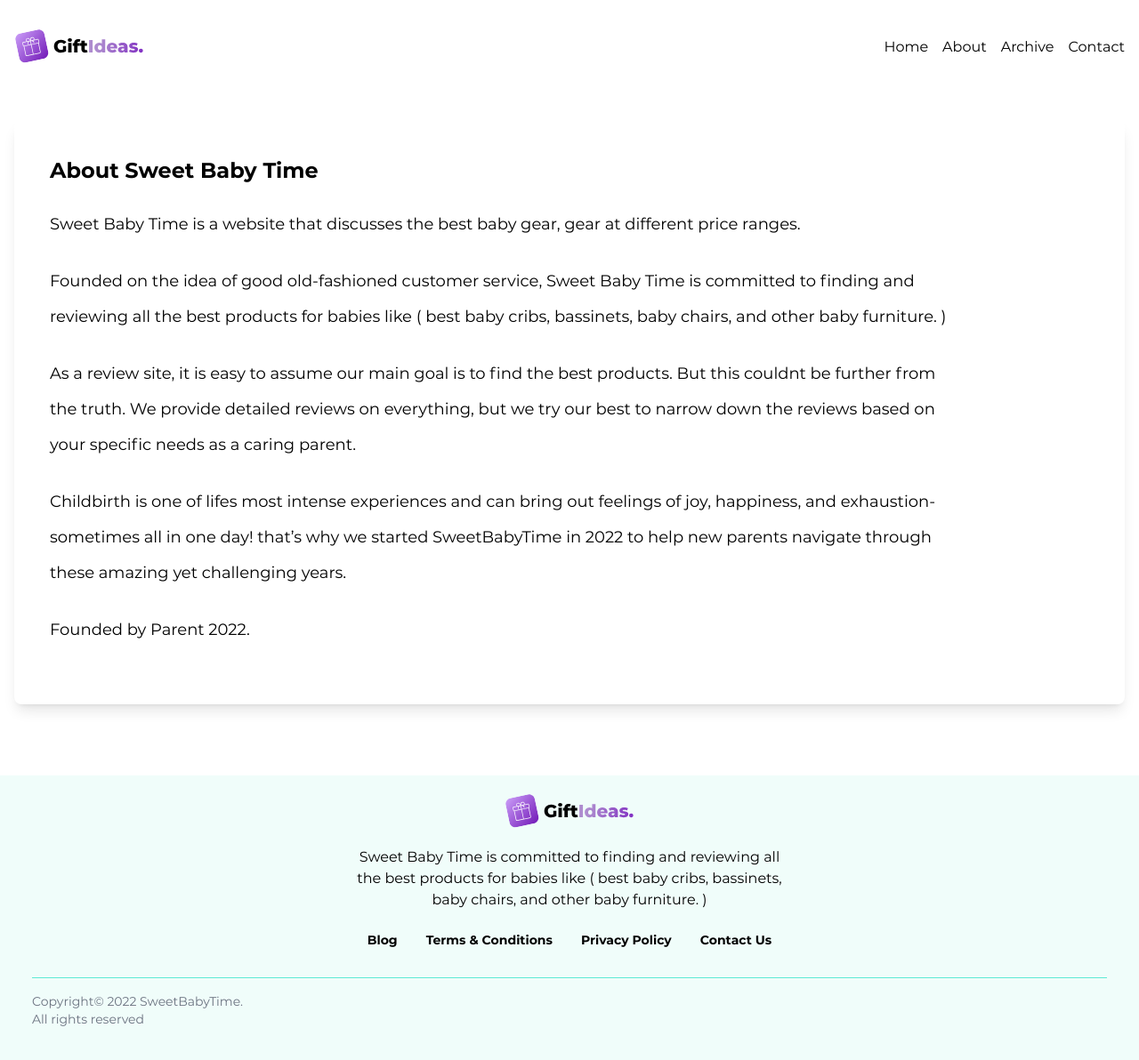
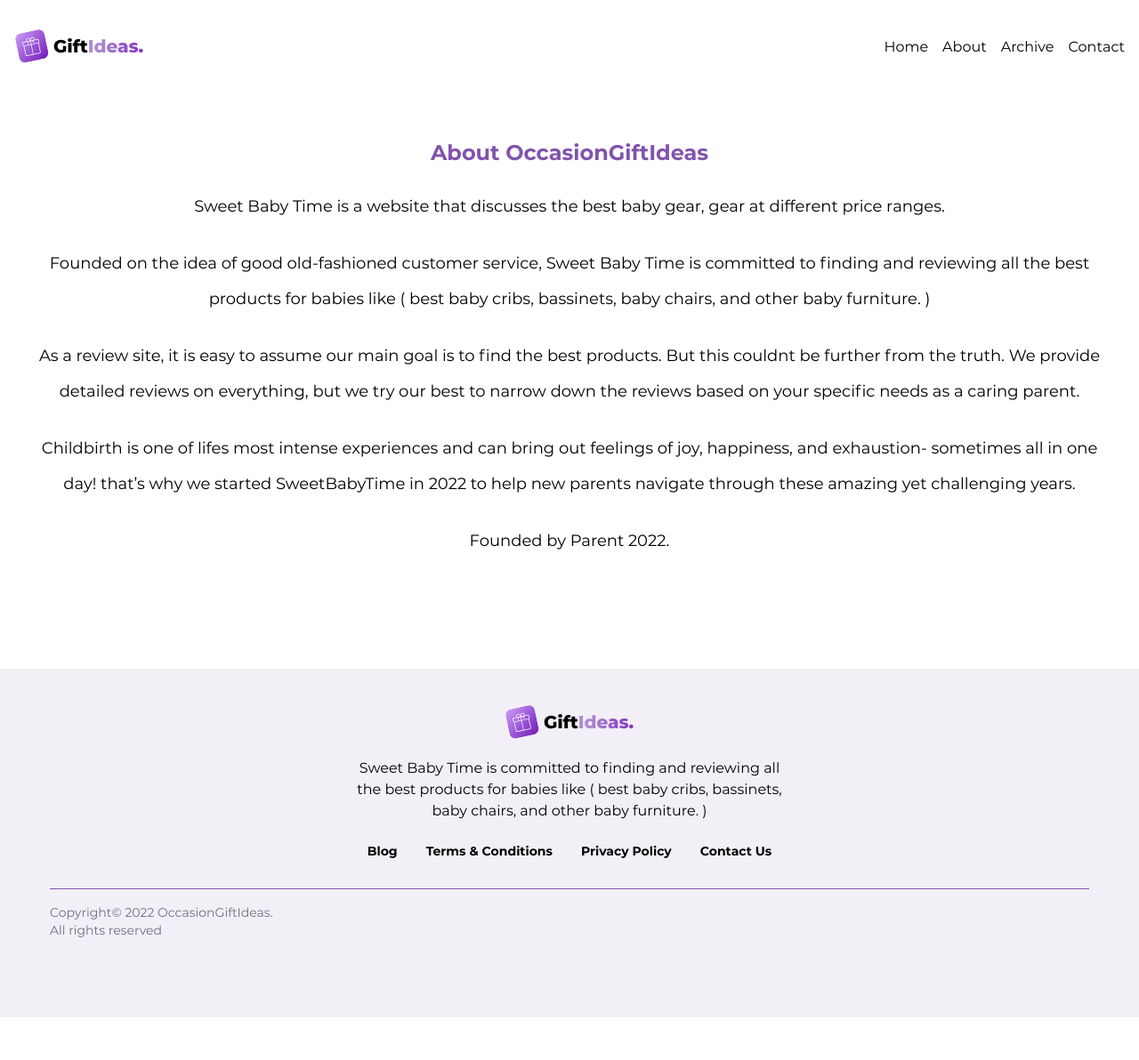
Before and after one commit to BDKoussama/Nextjs-Sanity-Blog, a Next.js app: page /about in a window 1280 px wide. Shown: the top 1192 px of the page at 89% size. After the commit the page ends 1144 px from the top, so only its background shows below. Built offline with nearby package versions, Linux system fonts and the light colour scheme.

Commit message:
updated home & about pages

```diff
--- a/components/Categories.jsx
+++ b/components/Categories.jsx
@@ -4,13 +4,23 @@ import Link from "next/link";
 
 export default function Categories({categories}) {
     return (
-        <div className="bg-white shadow-lg rounded-lg p-8 pb-12 mb-8">
+        <div className="p-8 pb-12 mb-8">
+            <span className="text-xl block mb-8 font-semibold border-b pb-4">Categories</span>
+            {categories.length > 0  && categories.map((category, index) => (
+                <Link key={index} href="/blog/category/[category]"  as={`/blog/category/${category.title}`}>
+                    <a className={`cursor-pointer text-white rounded-full inline-block mr-2 mb-2 py-1 px-3 bg-[#8154ac] transition duration-300 capitalize ease transform hover:bg-[#603d81]`}>{category.title}</a>
+                </Link>
+            ))}
+        </div>
+    )
+}
+
+
+/**<div className="p-8 pb-12 mb-8">
             <span className="text-xl block mb-8 font-semibold border-b pb-4">Categories</span>
             {categories.length > 0  && categories.map((category, index) => (
                 <Link key={index} href="/blog/category/[category]"  as={`/blog/category/${category.title}`}>
                     <a className={`cursor-pointer hover:underline  block ${(index === categories.length - 1) ? 'border-b-0' : 'border-b'} pb-3 mb-3`}>{category.title}</a>
                 </Link>
             ))}
-        </div>
-    )
-}
+        </div> */
--- a/components/Footer.jsx
+++ b/components/Footer.jsx
@@ -5,7 +5,7 @@ import Logo from './svg/Logo';
 
 export default function Footer() {
     return(
-        <footer className="bg-teal-50 p-5 text-center mt-20">
+        <footer className="bg-[#f3eff6] p-10 text-center mt-20">
             <Container>
                 <div className='mx-auto rounded-full mb-5 flex items-center justify-center ' >
                     <Logo />
@@ -27,8 +27,8 @@ export default function Footer() {
                         <Link href='/contact'><a className="hover:underline align-middle font-semibold cursor-pointer">Contact Us</a></Link>
                     </li>
                 </ul>
-                <div className='border-t mt-8 border-teal-300 text-left text-sm text-gray-500 py-4'>
-                    <p>Copyright© 2022 SweetBabyTime.</p>
+                <div className='border-t mt-8 border-main text-left text-sm text-gray-500 py-4'>
+                    <p>Copyright© 2022 OccasionGiftIdeas.</p>
                     <p>All rights reserved</p>
                 </div>
             </Container>
--- a/components/PostCard.jsx
+++ b/components/PostCard.jsx
@@ -21,7 +21,7 @@ export default function PostCard({post , index}){
                     />
                 </div>
 
-                <span className="block text-sm font-medium text-teal-700 mt-5 mb-2 uppercase"> {post.category} </span>
+                <span className="block text-sm font-medium text-main mt-5 mb-2 uppercase"> {post.category} </span>
 
 
                 <h1 className="transition duration-300 text-left mb-4 cursor-pointer hover:text-teal-500 text-2xl lg:text-xl font-bold">
--- a/components/PostWidget.jsx
+++ b/components/PostWidget.jsx
@@ -15,7 +15,7 @@ export default function PostWidget({posts , slug}) {
     },[slug])
 
     return (
-        <div className="bg-white shadow-lg rounded-lg p-8 pb-12 mb-8">
+        <div className="p-8 pb-12 mb-8">
         <span className="text-xl block mb-8 font-semibold border-b pb-4">{slug ? 'Related Posts' : 'Recent Posts'}</span>
         {relatedPosts.length > 0 && relatedPosts.map((post, index) => (
             <div key={index} className="flex items-center w-full mb-4">
@@ -33,7 +33,7 @@ export default function PostWidget({posts , slug}) {
                 <div className="flex-grow ml-4">
                     <PublishDate publishedAt={post.publishedAt} style = "text-gray-500 font-xs" icon={false} />
                     <Link href="/blog/post/[slug]"  as={`/blog/post/${post?.slug}`} key={index}>
-                       <span className="text-md font-semibold hover:underline cursor-pointer">{post.title}</span>
+                       <span className="text-sm font-semibold hover:underline cursor-pointer">{post.title}</span>
                     </Link>
                 </div>
             </div>
--- a/components/ScrollToTop.jsx
+++ b/components/ScrollToTop.jsx
@@ -32,7 +32,7 @@ export default function ScrollToTop() {
             aria-label = "scroll to top"
             data-mdb-ripple="true"
             data-mdb-ripple-color="light"
-            className="z-50 inline-block p-3 bg-teal-600 text-white font-medium text-xs leading-tight uppercase rounded-full shadow-md hover:bg-black hover:shadow-lg focus:bg-black focus:shadow-lg focus:outline-none focus:ring-0 active:bg-black active:shadow-lg transition duration-150 ease-in-out hidden bottom-5 right-5 fixed"
+            className="z-50 inline-block p-3 bg-main  text-white font-medium text-xs leading-tight uppercase rounded-full shadow-md hover:bg-hover hover:shadow-lg focus:bg-hover focus:shadow-lg focus:outline-none focus:ring-0 active:bg-hover active:shadow-lg transition duration-150 ease-in-out hidden bottom-5 right-5 fixed"
             id="btn-back-to-top"
             onClick={backToTop}
         >
--- a/pages/about.js
+++ b/pages/about.js
@@ -13,10 +13,10 @@ export default function About () {
                 url= "https://www.sweetbabytime.com/about"
             />
             <Container>
-                <div className={`p-5 md:p-10  bg-white shadow-lg rounded-lg mx-auto ${markdownStyles.markdown}`}>
-                    <h1 className="text-2xl lg:text-2xl font-bold">About Sweet Baby Time</h1>
+                <div className={`p-5 mx-auto ${markdownStyles.markdown}`}>
+                    <h1 className="text-2xl lg:text-2xl font-bold text-main text-center">About OccasionGiftIdeas</h1>
 
-                    <div className="mr-0 md:mr-40">
+                    <div className="mr-0 md:mr-40 text-center w-full">
                         <p className="my-4">
                             Sweet Baby Time is a website that discusses the best baby gear, gear at different price ranges.
                         </p>
--- a/pages/index.js
+++ b/pages/index.js
@@ -32,7 +32,7 @@ export default function Home({posts , categories}) {
                 </div>
                  <div className="text-center my-10">
                         <Link href="/blog">
-                            <a className="transition duration-500 ease transform hover:-translate-y-1 inline-block bg-teal-700 text-md font-medium rounded-full text-white px-6 py-2 cursor-pointer">See All Articles</a>
+                            <a className="transition duration-500 ease transform hover:-translate-y-1 inline-block bg-main   text-md font-medium rounded-full text-white px-6 py-2 cursor-pointer">See All Posts</a>
                         </Link>
                   </div>
               </div>
--- a/tailwind.config.js
+++ b/tailwind.config.js
@@ -8,6 +8,8 @@ module.exports = {
       colors: {
         'accent-1': '#FAFAFA',
         'accent-2': '#EAEAEA',
+        'main' : "#8154ac",
+        'hover': "#603d81",
         'accent-7': '#333',
         success: '#0070f3',
         cyan: '#79FFE1',
```
